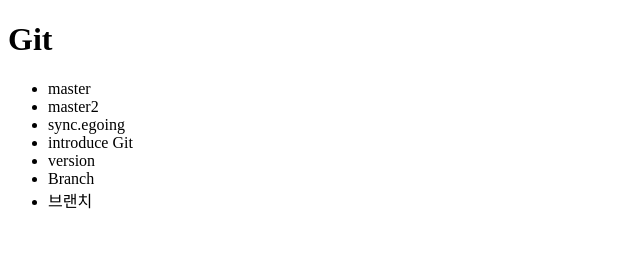
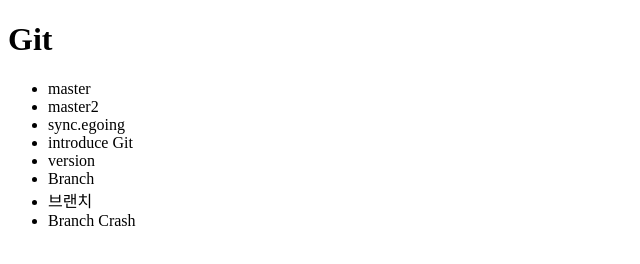
Before and after one commit to leo2013/opentutorials_git_leo, a plain HTML site: page index.html in a window 1280 px wide. Shown: the whole page, without its empty margins (0-640 px from the left). Drawn offline with Linux system fonts and the light colour scheme.

Commit message:
add branch to master

```diff
--- a/index.html
+++ b/index.html
@@ -16,7 +16,7 @@
             <li>version</li>
             <li>Branch</li>
             <li>브랜치</li>
-
+            <li>Branch Crash</li>
         </ul>
     </body>
 </html>
```
